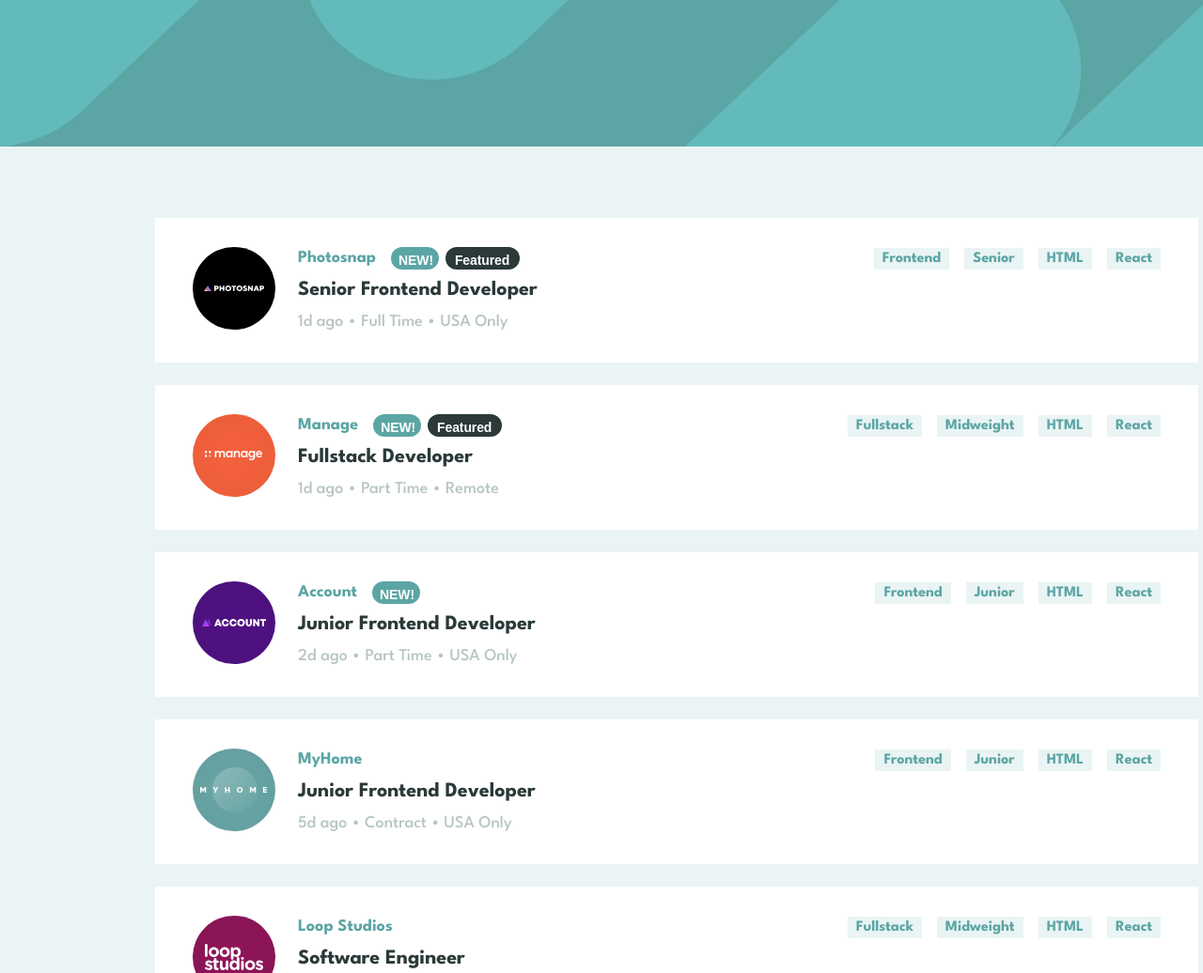
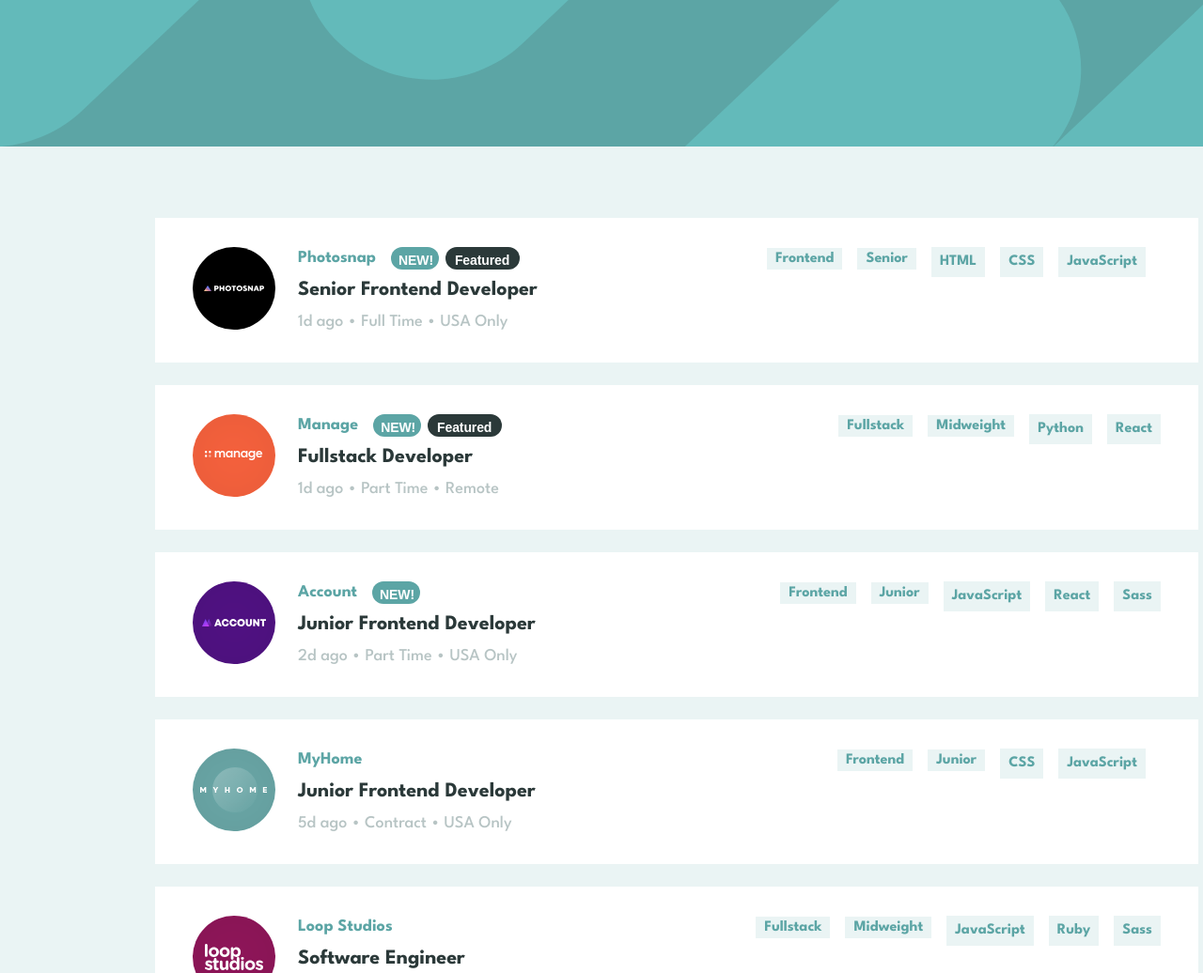
Before and after one commit to davronbekanvarov23/5-oy-6-dars_vazifa, a plain HTML site: page index.html in a window 1280 px wide. Shown: the top 1036 px of the page at 94% size. Drawn offline with Linux system fonts and the light colour scheme.

Commit message:
completed

```diff
--- a/css/style.css
+++ b/css/style.css
@@ -126,6 +126,7 @@
   gap: 16px;
 }
 .job__content__link {
+  height: 32px;
   background: #eaf4f4;
   padding: 4px 9px;
   color: #5ca5a5;
@@ -135,6 +136,9 @@
     background-color: #5ca5a5;
     color: #ffffff;
   }
+}
+
+.job__content__item {
 }
 .job__role {
 }
@@ -146,3 +150,35 @@
 }
 .job__tools {
 }
+.langList {
+  display: flex;
+  gap: 16px;
+  height: 32px;
+  li {
+    background: #eaf4f4;
+    padding: 4px 9px;
+    color: #5ca5a5;
+    font-size: 16px;
+    font-weight: 700;
+    &:hover {
+      background-color: #5ca5a5;
+      color: #ffffff;
+    }
+  }
+}
+.job__tools__list {
+  display: flex;
+  gap: 16px;
+  height: 32px;
+  li {
+    background: #eaf4f4;
+    padding: 4px 9px;
+    color: #5ca5a5;
+    font-size: 16px;
+    font-weight: 700;
+    &:hover {
+      background-color: #5ca5a5;
+      color: #ffffff;
+    }
+  }
+}
--- a/index.html
+++ b/index.html
@@ -38,12 +38,14 @@
                     <a class="job__content__link job__level" href="">Senior</a>
                   </li>
                   <li class="job__content__item">
-                    <a class="job__content__link job__languages" href=""
-                      >HTML</a
-                    >
+                    <a class="job__languages" href=""
+                      ><ul class="langList"></ul
+                    ></a>
                   </li>
                   <li class="job__content__item">
-                    <a class="job__content__link job__tools" href="">React</a>
+                    <a class="job__tools" href=""
+                      ><ul class="job__tools__list"></ul
+                    ></a>
                   </li>
                 </ul>
               </nav>
--- a/js/app.js
+++ b/js/app.js
@@ -27,8 +27,8 @@
   const jobTime = jobCard.querySelector(".job__time");
   const jobRole = jobCard.querySelector(".job__role");
   const jobLevel = jobCard.querySelector(".job__level");
-  const jobLanguages = jobCard.querySelector("job__languages");
-  const jobTools = jobCard.querySelector("job__tolls");
+  const langList = jobCard.querySelector(".langList");
+  const toolList = jobCard.querySelector(".job__tools__list");
 
   image.src = logo;
   jobCompany.textContent = company;
@@ -48,6 +48,12 @@
 
   jobRole.textContent = role;
   jobLevel.textContent = level;
+  languages.forEach((lang) => {
+    langList.innerHTML += `<li>${lang}</li>`;
+  });
+  tools.forEach((tool) => {
+    toolList.innerHTML += `<li>${tool}</li>`;
+  });
 
   ul.appendChild(jobCard);
 });
```
